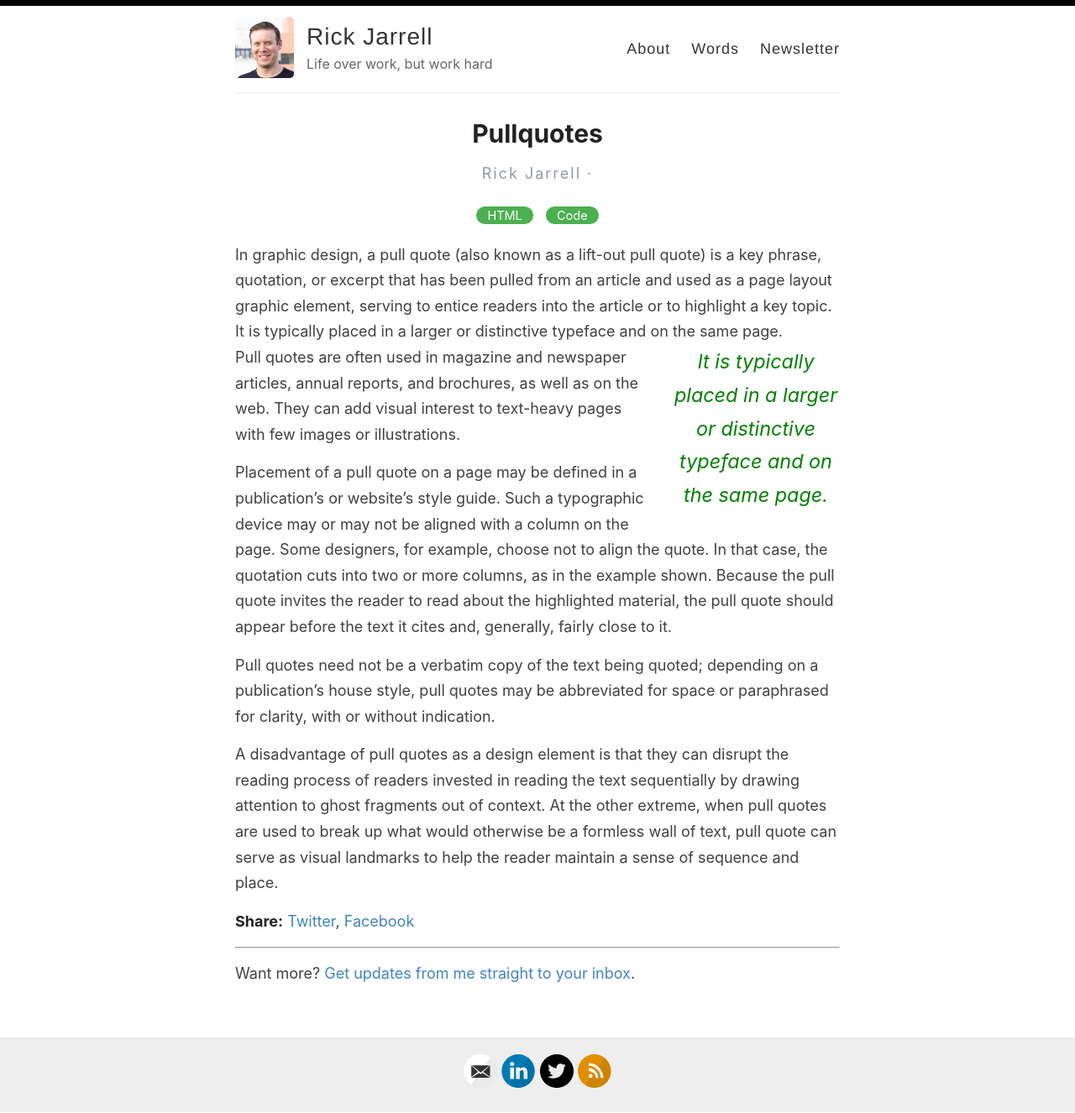
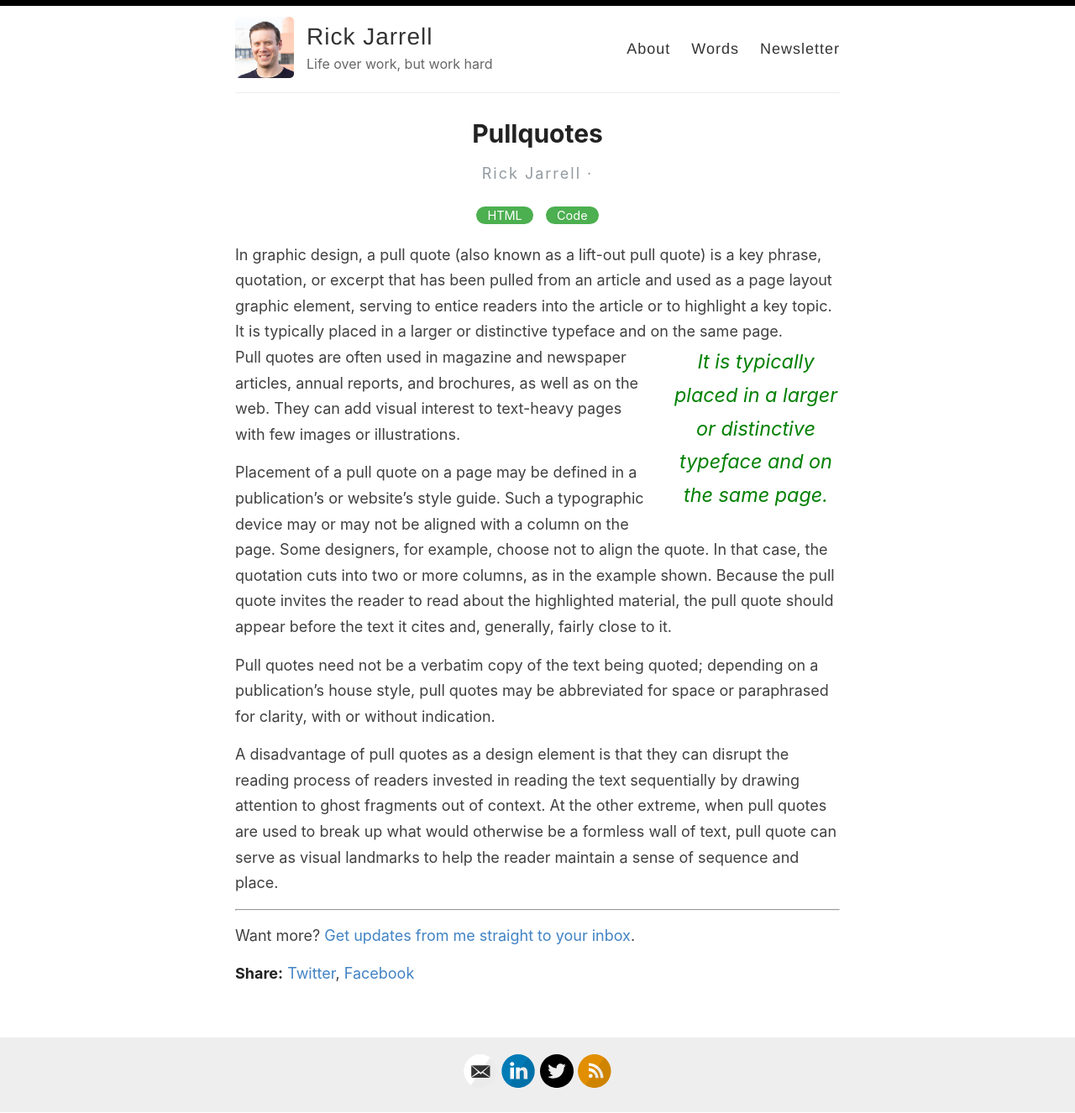
Before and after one commit to rickjarrell/backupblog, a Jekyll site: the page built from 2018-12-11-pullquotes.md, in a window 1280 px wide. Shown: the whole page at 84% size. Built offline with Jekyll 4.4.1, drawn with Linux system fonts in a browser that asks for light colours.

Commit message:
Update post.html

```diff
--- a/_layouts/post.html
+++ b/_layouts/post.html
@@ -26,6 +26,8 @@ layout: default
   <div class="entry">
     {{ content }}
   </div>
+<hr>
+<p>Want more? <a href = "https://rickjarrell.substack.com/embed">Get updates from me straight to your inbox</a>.</p>
 
   <div>
     <p><span class="share-box">Share:</span> <a href="http://twitter.com/share?text={{ page.title }}&url={{site.url}}{{page.url}}" target="_blank">Twitter</a>, <a href="https://www.facebook.com/sharer.php?u={{site.url}}{{page.url}}" target="_blank">Facebook</a></p>
@@ -37,5 +39,3 @@ layout: default
 
   {% include disqus.html %}
 </article>
-<hr>
-<p>Want more? <a href = "https://rickjarrell.substack.com/embed">Get updates from me straight to your inbox</a>.</p>
```
